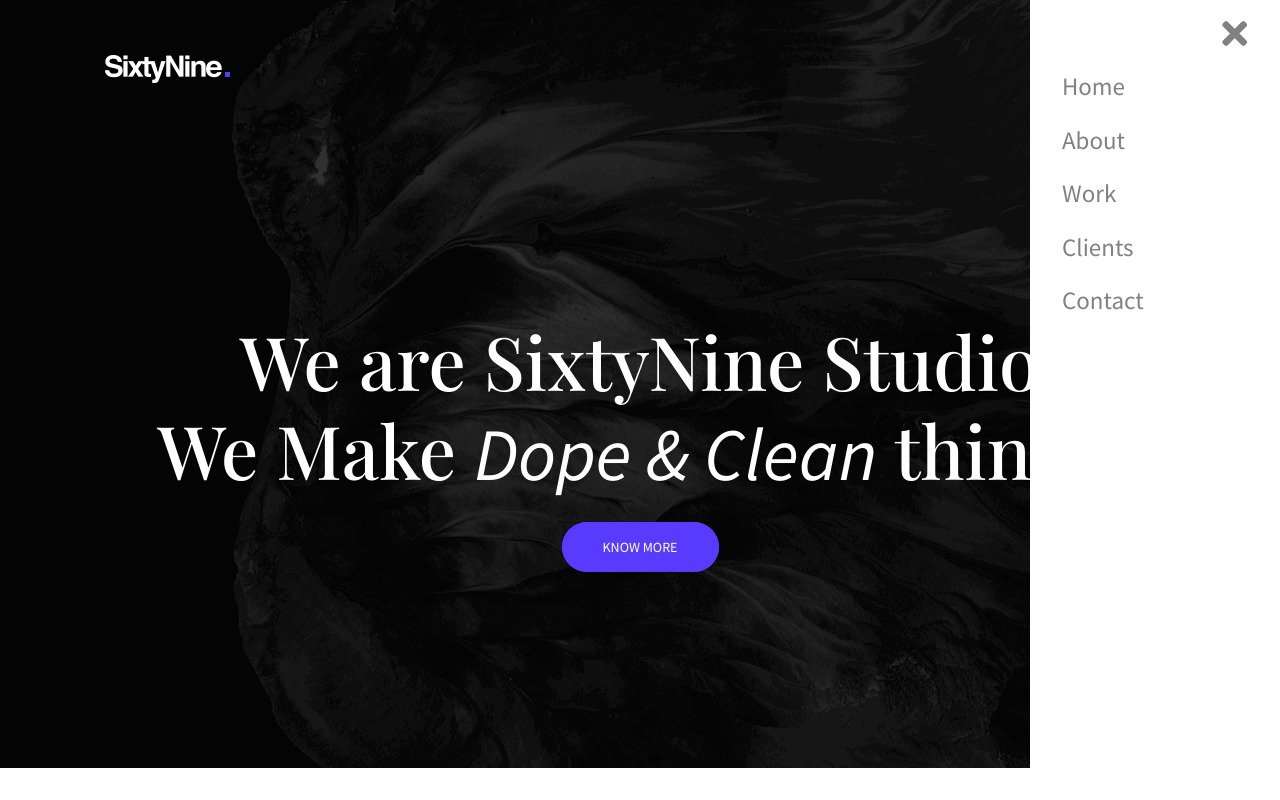
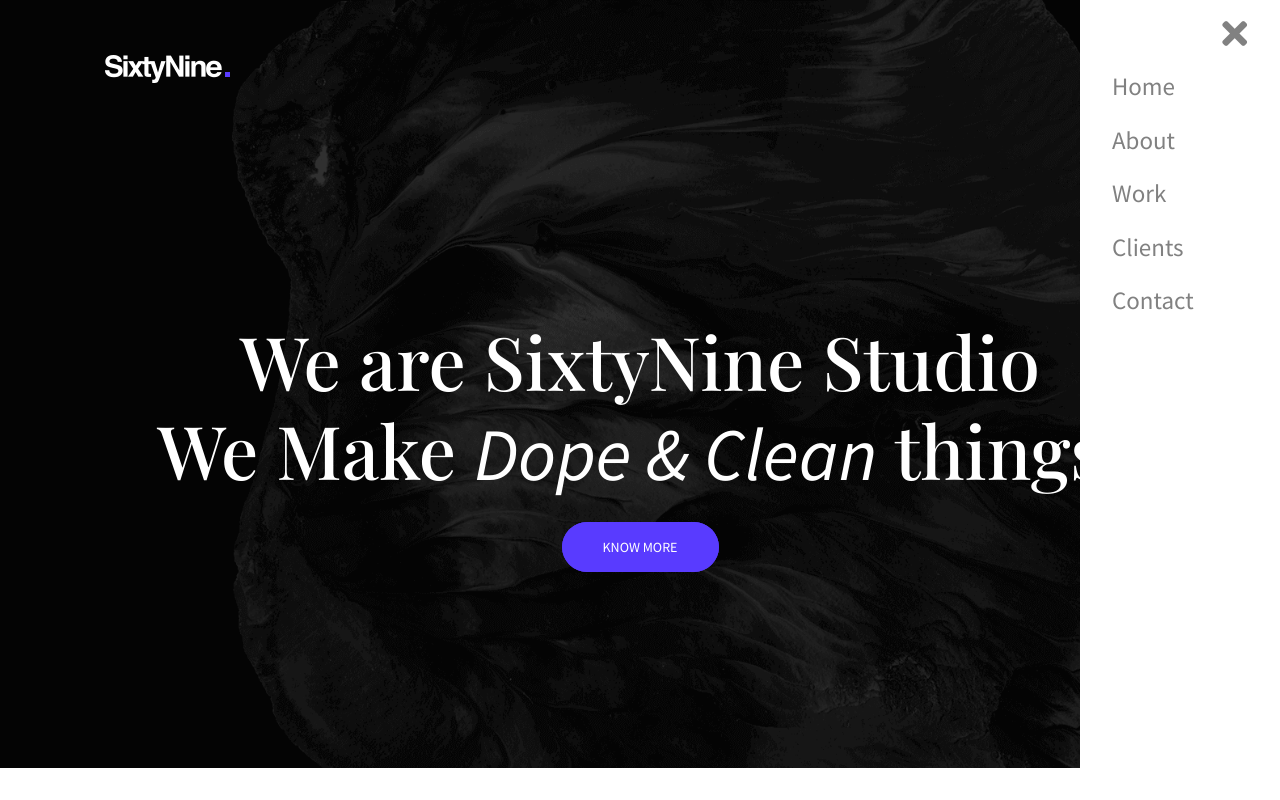
Before and after one commit to codermasudwp/SixtyNine, a plain HTML site: page index.html in a window 1280 px wide. Both pictures are taken after a click on the element 1157 px from the left and 68 px from the top of the page. Shown: the top 800 px of the page. Drawn offline with nearby package versions, Linux system fonts and the light colour scheme; a web font is replaced by a local one.

Commit message:
Update index.html

```diff
--- a/index.html
+++ b/index.html
@@ -305,7 +305,7 @@
     <script src="js/main.js"></script>
     <script>
         function openNav() {
-          document.getElementById("mySidenav").style.width = "250px";
+          document.getElementById("mySidenav").style.width = "200px";
         }
         function closeNav() {
           document.getElementById("mySidenav").style.width = "0";
```
